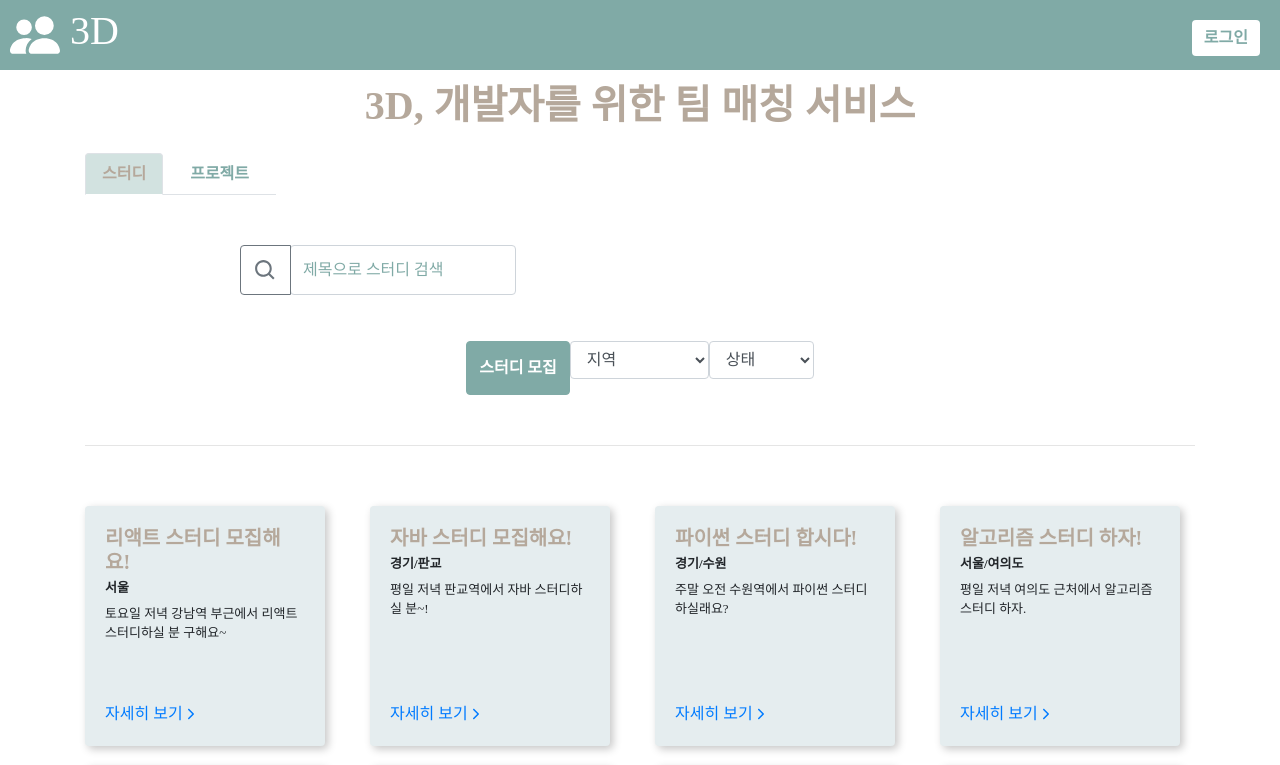
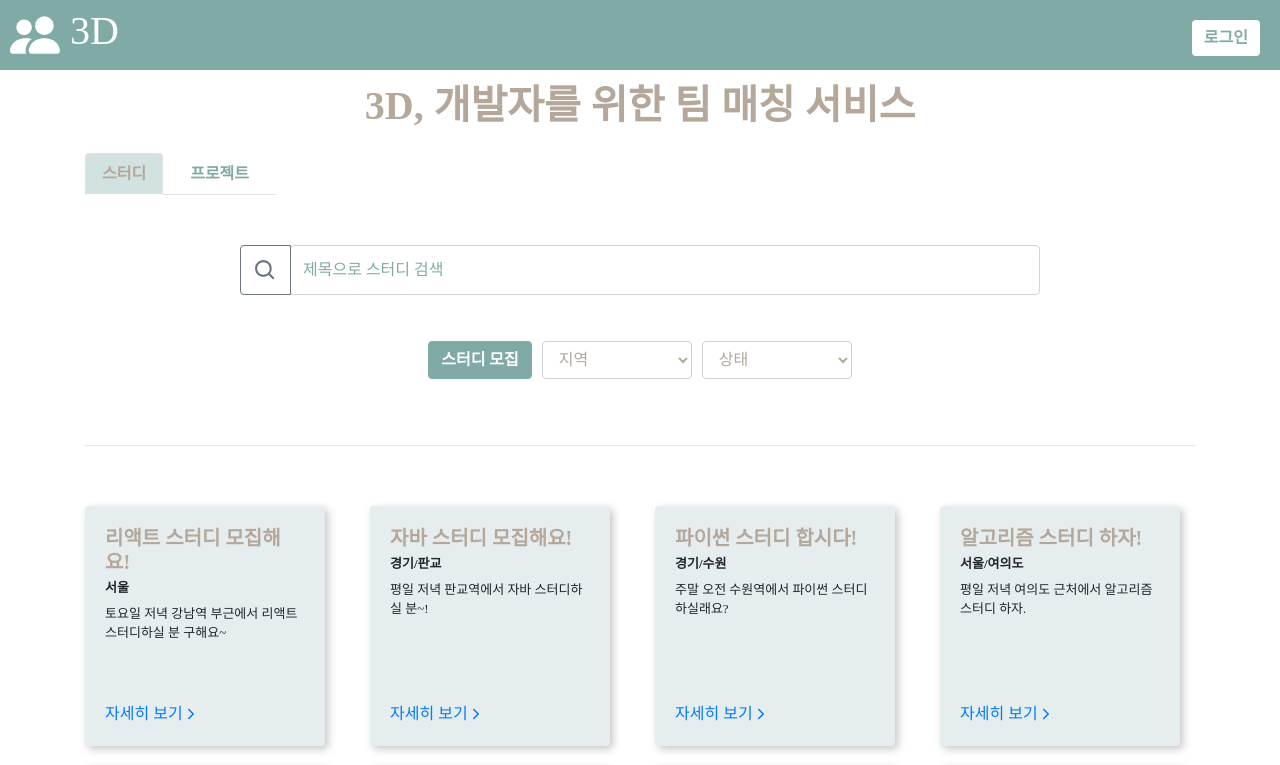
Before and after one commit to 3ddd-developers/3d-frontend, a React app: page / in a window 1280 px wide. Shown: the top 765 px of the page. Built offline with nearby package versions, Linux system fonts and the light colour scheme; a web font is replaced by a local one.

Commit message:
[feat] 메인 페이지 css 수정

```diff
--- a/src/style.scss
+++ b/src/style.scss
@@ -63,6 +63,7 @@ footer {
 }
 
 .main-button {
+  height: 38px;
   font-weight: bold;
   background-color: #80AAA6;
   border-color: #80AAA6;
@@ -79,6 +80,10 @@ footer {
   background-color: #D7CDC2;
   border-color: #B5A89B;
   box-shadow: 0 0 0 0.2rem #B5A89B;
+}
+
+.main-search {
+  width: 750px;
 }
 
 .main-search::placeholder {
@@ -205,3 +210,16 @@ footer {
   background-color: #80AAA6;
   border-color: #80AAA6;
 }
+
+.main-select {
+  margin-left: 10px;
+  width: 150px;
+  color: #B5A89B;
+  cursor: pointer;
+}
+
+.main-select:focus {
+  color: #B5A89B;
+  border-color: #B5A89B;
+  box-shadow: 0 0 0 0.2rem #E5EDEF;
+}
```
